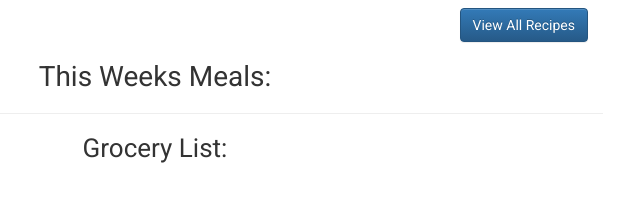
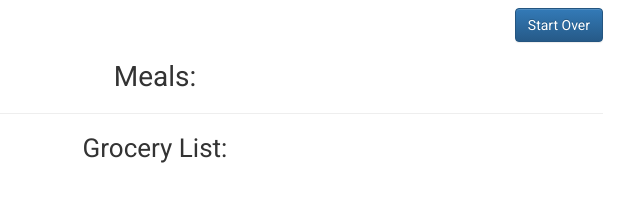
Before and after one commit to JaynieA/grocery_list_generator, a website: page public/index.html in a window 1280 px wide. Both pictures are taken after typing "5" into the empty fields and a click on the button "Generate List". Shown: the whole page, without its empty margins (485-1125 px from the left). Drawn offline with nearby package versions, Linux system fonts and the light colour scheme; no server answers.

Commit message:
add animation, hide sections with empty lists, add start over button to DOM

```diff
--- a/public/index.html
+++ b/public/index.html
@@ -35,14 +35,17 @@
             </div>
         </form>
 
-        <div class="clearfix">
+        <div class="clearfix hideable">
           <button id="displayRecipesButton" type="button" class="btn btn-primary pull-right">View All Recipes</button>
         </div>
 
         <div id="recipeDisplayDiv" class="recipe-display row"></div>
 
-        <div class="results row">
-            <h2>This Weeks Meals:</h2>
+        <div id="listDisplayDiv" class="list-display row">
+            <div class="clearfix">
+              <button id="restartButton" type="button" class="btn btn-primary pull-right">Start Over</button>
+            </div>
+            <h2>Meals:</h2>
             <div id="mealsDiv" class="text-center"></div>
             <hr>
             <h3>Grocery List:</h3>
--- a/public/scripts/client.js
+++ b/public/scripts/client.js
@@ -1,8 +1,10 @@
-//TODO: clean up init
+//TODO: sort list display
+//TODO: add functionality to 'Start over' button
+//TODO: take body-parser out of routes
 //TODO: add the rest of the recipes to the database
 //TODO: clarify the function names or order of calls on user form submit
 //TODO: validate/fix what happens if user needs more recipes than exist in database
-//TODO:   Add ability to add recipe from DOM using: getMeasurements(), getIngredients();, getRecipeIngredients(number);
+//TODO: Add ability to add recipe from DOM using: getMeasurements(), getIngredients();, getRecipeIngredients(number);
 
 $(document).ready(function() {
   init();
@@ -10,19 +12,18 @@ $(document).ready(function() {
 
 var init = function() {
   console.log('in init');
-  //add focus to the form on load
+  //Add focus to main input element
   $("#numMealsIn").focus();
-  //Get and create section div's for list display
-  getSections();
+  //Get sections from db
+  getSections(); // callback creates Divs for list
   //Event Listeners
   $('#displayRecipesButton').on('click', getRecipes);
 }; // end init
 
 var addPlurality = function(ingredient) {
-  //console.log('in addPlurality');
-  //If the ingredient amount > 1, add an 's' if/where appropriate
+  //If the ingredient amount > 1
   if (ingredient.amount > 1) {
-    //Make the measurement plural with 's'
+    //Make the measurement plural with 's' if/where appropriate
     if (ingredient.measurement != 'Oz' &&
         ingredient.measurement != 'Tbsp' &&
         ingredient.measurement != 'Tsp' &&
@@ -42,7 +43,7 @@ var addPlurality = function(ingredient) {
 
 var appendIngredientsToListSections = function(ingredientsArray) {
   console.log('in appendIngredientsToListSections');
-  //append the ingredient to the appropriate section list
+  //append the ingredient to the appropriate section div
   for (var i = 0; i < ingredientsArray.length; i++) {
     var $sectionList = $('#'+ingredientsArray[i].section+'Ingredients');
     var amount = ingredientsArray[i].amount;
@@ -50,6 +51,8 @@ var appendIngredientsToListSections = function(ingredientsArray) {
     var measurement = ingredientsArray[i].measurement;
     $sectionList.append('<li>' + amount + ' ' + measurement + ' ' + ingredient +'</li>');
   } // end for
+  //Hide the empty list sections
+  $(".section-list:empty").parent().hide();
 }; // end appendIngredientsToListSections
 
 var buildUrlParams = function(numbersArray) {
@@ -111,7 +114,7 @@ var displayList =  function(e) {
   e.preventDefault();
   //hide the form, show the list
   $('.hideable').hide();
-  $('.results').show();
+  $('#listDisplayDiv').fadeIn();
   // get total number of recipes in database
   getTotalRecipeCount(); //getManyRecipeIngredients as a callback
 }; // end displayList
@@ -172,9 +175,10 @@ var generateSectionElements = function(sectionsArray) {
     //append a div for each section
     $('#sectionsDiv').append('<div class="col-sm-3"></div>');
     var $section = $('#sectionsDiv').children().last();
-    //to that div, append a header and a list- the list with an id of *Section*Ingredients
+    //To that div- append a header and a list
     $section.append('<h4>' + sectionsArray[i].section + '</h4>');
-    $section.append('<ul id="' + sectionsArray[i].section + 'Ingredients" class="text-center"></ul>');
+    //Give the list an id of *Section*Ingredients
+    $section.append('<ul id="' + sectionsArray[i].section + 'Ingredients" class="text-center section-list"></ul>');
   } // end for
 }; // end generateSectionDivs
 
@@ -338,7 +342,7 @@ var toggleRecipeVisibility = function() {
   console.log('in toggleRecipeVisibility');
   //toggle visibility of resipes on button click
   $('.recipe-display').fadeToggle('fast');
-  console.log($('#displayRecipesButton').text());
+  //Toggle button text to say View or Hide
   if ($('#displayRecipesButton').text() === 'View All Recipes') {
     $('#displayRecipesButton').text('Hide Recipes');
   } else {
--- a/public/stylesheets/scss/style.scss
+++ b/public/stylesheets/scss/style.scss
@@ -36,7 +36,8 @@ ul {
 .container {
   width: 70%;
 }
-.results {
+//List display
+.list-display  {
   display: none;
 }
 //Recipe Display
```
Also changed, not shown: public/stylesheets/css/style.css, 1 other file.
